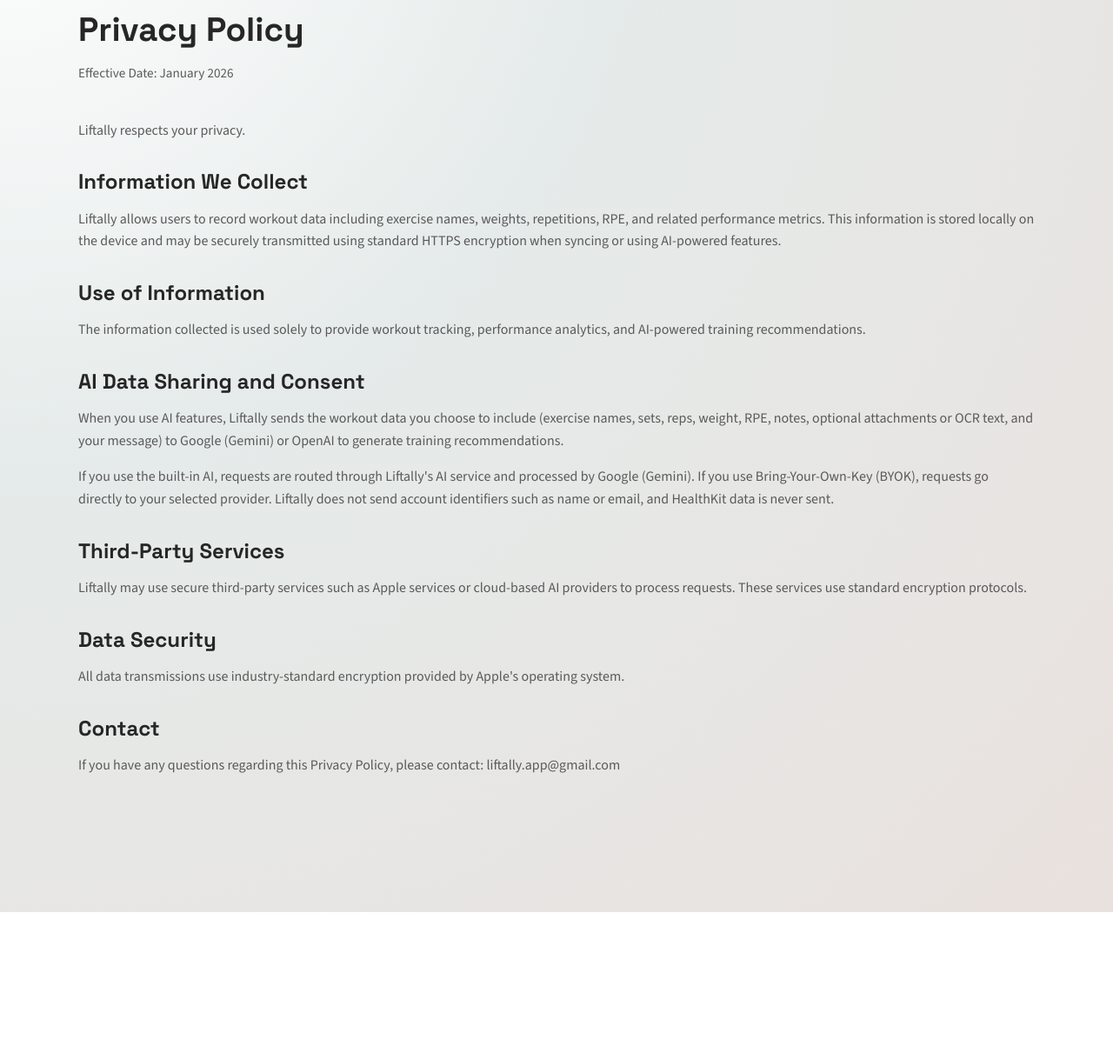
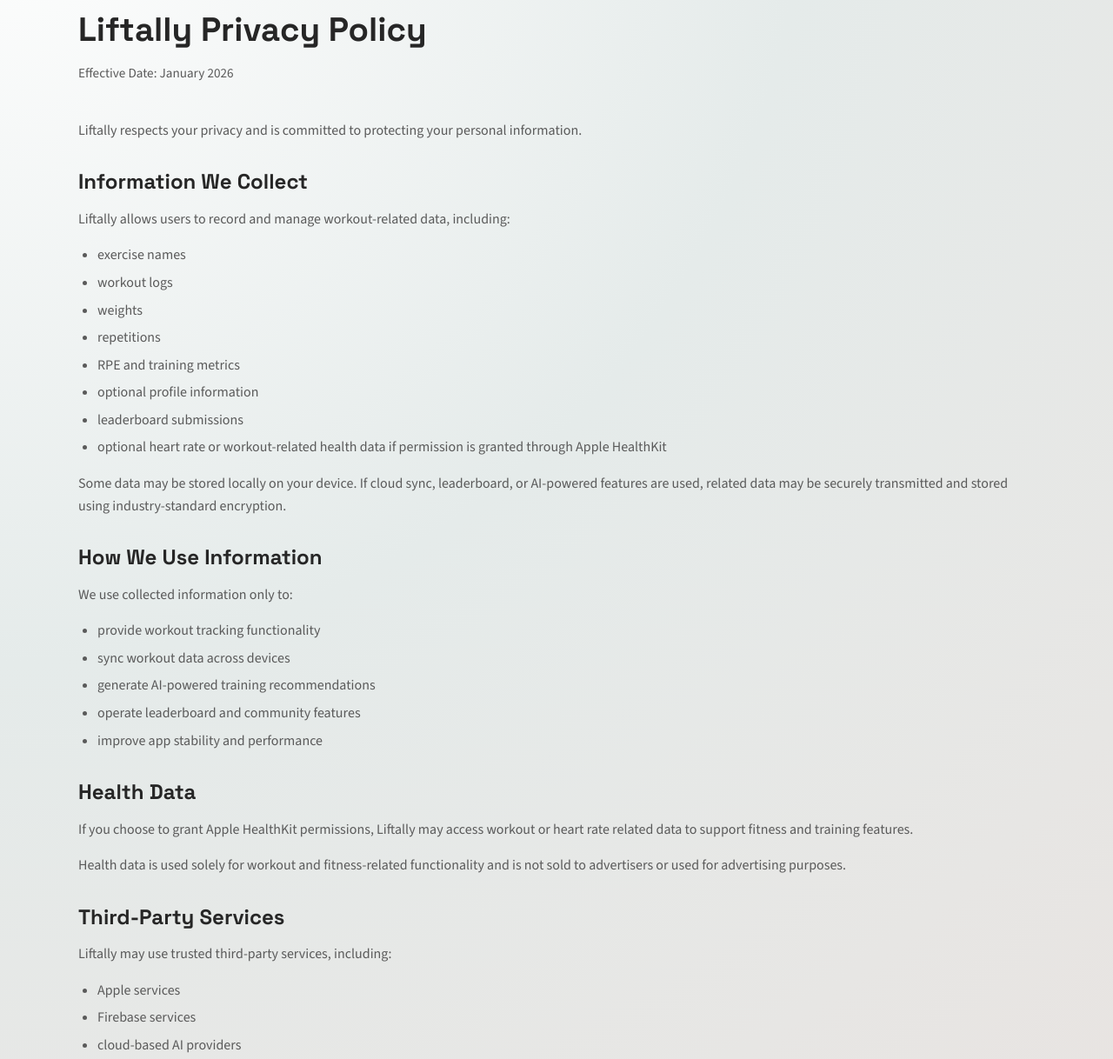
Before and after one commit to Elthefang/liftally-site, a plain HTML site: page privacy.html in a window 1280 px wide. Shown: the part 163-1381 px from the top of the page at 87% size. Before the commit the page ends 1212 px from the top, so only its background shows below. Drawn offline with nearby package versions, Linux system fonts and the light colour scheme.

Commit message:
Update legal pages

```diff
--- a/privacy.html
+++ b/privacy.html
@@ -28,55 +28,61 @@
   <main class="policy">
     <section class="policy-hero">
       <div class="container">
-        <h1>Privacy Policy</h1>
+        <h1>Liftally Privacy Policy</h1>
         <p class="subtext">Effective Date: January 2026</p>
       </div>
     </section>
 
     <section class="policy-body">
       <div class="container">
-        <p>Liftally respects your privacy.</p>
+        <p>Liftally respects your privacy and is committed to protecting your personal information.</p>
 
         <h2>Information We Collect</h2>
-        <p>
-          Liftally allows users to record workout data including exercise names, weights, repetitions, RPE, and related
-          performance metrics. This information is stored locally on the device and may be securely transmitted using
-          standard HTTPS encryption when syncing or using AI-powered features.
-        </p>
+        <p>Liftally allows users to record and manage workout-related data, including:</p>
+        <ul>
+          <li>exercise names</li>
+          <li>workout logs</li>
+          <li>weights</li>
+          <li>repetitions</li>
+          <li>RPE and training metrics</li>
+          <li>optional profile information</li>
+          <li>leaderboard submissions</li>
+          <li>optional heart rate or workout-related health data if permission is granted through Apple HealthKit</li>
+        </ul>
+        <p>Some data may be stored locally on your device. If cloud sync, leaderboard, or AI-powered features are used, related data may be securely transmitted and stored using industry-standard encryption.</p>
 
-        <h2>Use of Information</h2>
-        <p>
-          The information collected is used solely to provide workout tracking, performance analytics, and AI-powered
-          training recommendations.
-        </p>
+        <h2>How We Use Information</h2>
+        <p>We use collected information only to:</p>
+        <ul>
+          <li>provide workout tracking functionality</li>
+          <li>sync workout data across devices</li>
+          <li>generate AI-powered training recommendations</li>
+          <li>operate leaderboard and community features</li>
+          <li>improve app stability and performance</li>
+        </ul>
 
-        <h2>AI Data Sharing and Consent</h2>
-        <p>
-          When you use AI features, Liftally sends the workout data you choose to include (exercise names, sets, reps,
-          weight, RPE, notes, optional attachments or OCR text, and your message) to Google (Gemini) or OpenAI to generate
-          training recommendations.
-        </p>
-        <p>
-          If you use the built-in AI, requests are routed through Liftally's AI service and processed by Google (Gemini).
-          If you use Bring-Your-Own-Key (BYOK), requests go directly to your selected provider. Liftally does not send
-          account identifiers such as name or email, and HealthKit data is never sent.
-        </p>
+        <h2>Health Data</h2>
+        <p>If you choose to grant Apple HealthKit permissions, Liftally may access workout or heart rate related data to support fitness and training features.</p>
+        <p>Health data is used solely for workout and fitness-related functionality and is not sold to advertisers or used for advertising purposes.</p>
 
         <h2>Third-Party Services</h2>
-        <p>
-          Liftally may use secure third-party services such as Apple services or cloud-based AI providers to process
-          requests. These services use standard encryption protocols.
-        </p>
+        <p>Liftally may use trusted third-party services, including:</p>
+        <ul>
+          <li>Apple services</li>
+          <li>Firebase services</li>
+          <li>cloud-based AI providers</li>
+        </ul>
+        <p>These services may process limited data necessary to provide app functionality and use secure encryption protocols.</p>
 
         <h2>Data Security</h2>
-        <p>
-          All data transmissions use industry-standard encryption provided by Apple's operating system.
-        </p>
+        <p>Liftally uses industry-standard encryption and security measures provided by Apple platforms and trusted service providers to help protect your information.</p>
+
+        <h2>Subscriptions and Purchases</h2>
+        <p>Liftally may offer optional in-app subscriptions through Apple's App Store. Payment processing and subscription management are handled by Apple.</p>
 
         <h2>Contact</h2>
-        <p>
-          If you have any questions regarding this Privacy Policy, please contact: <a href="mailto:liftally.app@gmail.com">liftally.app@gmail.com</a>
-        </p>
+        <p>If you have any questions regarding this Privacy Policy, please contact:</p>
+        <p><a href="mailto:liftally.app@gmail.com">liftally.app@gmail.com</a></p>
       </div>
     </section>
   </main>
--- a/style.css
+++ b/style.css
@@ -388,6 +388,15 @@ a {
   margin-bottom: 16px;
 }
 
+.policy-body ul {
+  color: var(--muted);
+  margin: 0 0 16px 22px;
+}
+
+.policy-body li {
+  margin-bottom: 6px;
+}
+
 /* Responsive nav */
 @media (max-width: 820px) {
   .nav-toggle {
```
Also changed, not shown: terms.html (+38 -5 lines).
